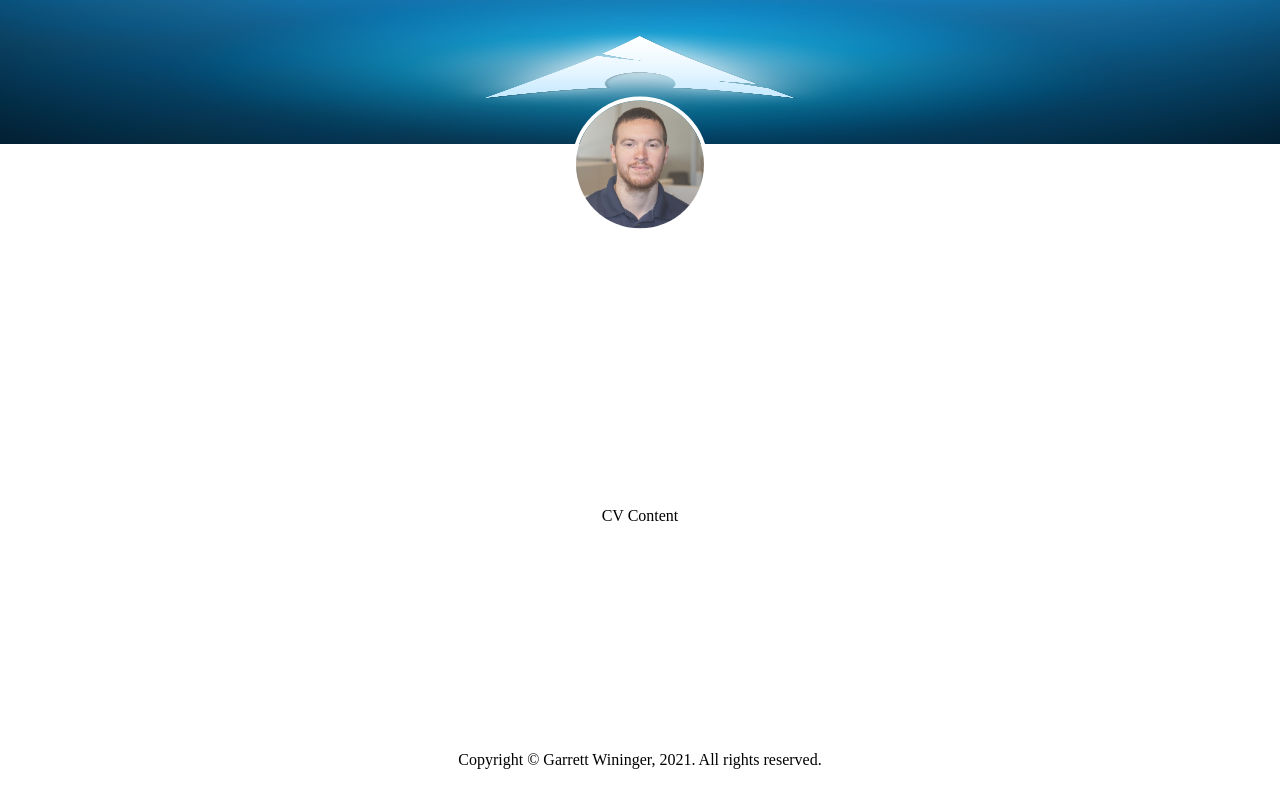
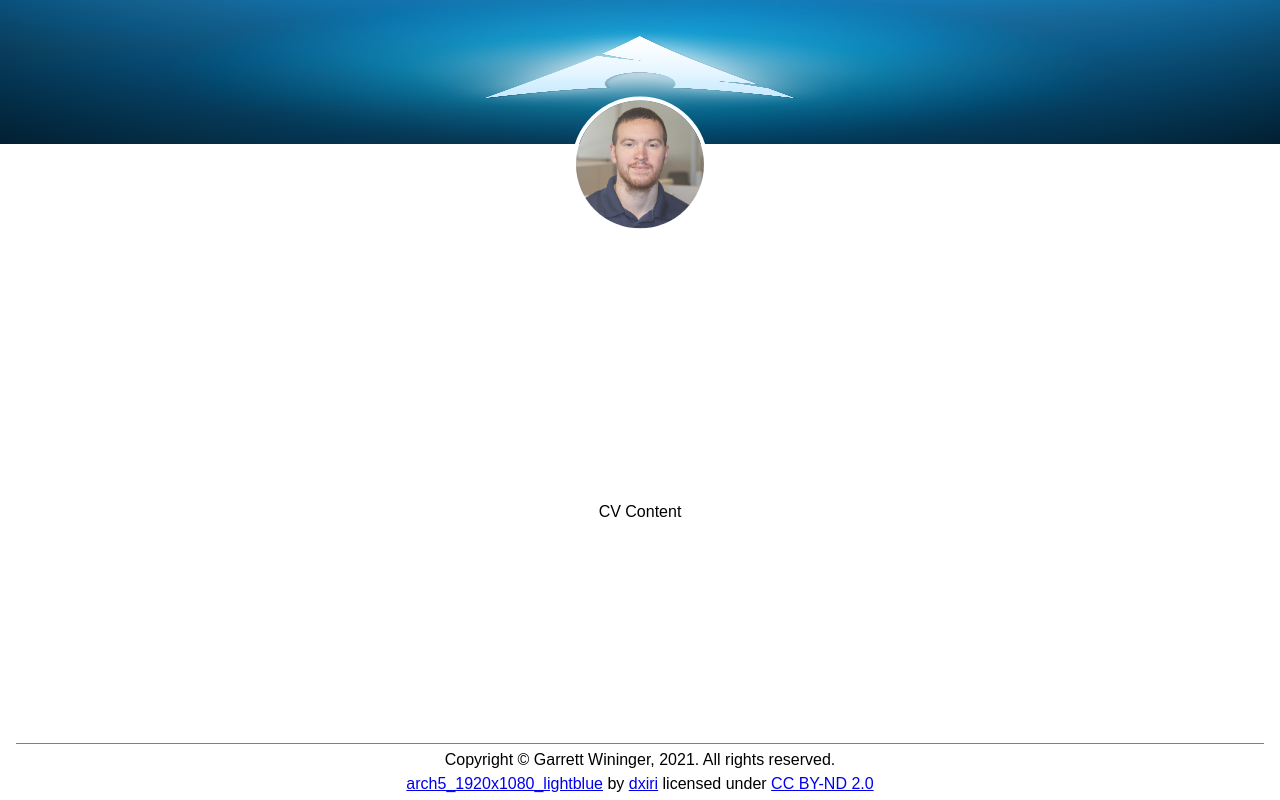
Before and after one commit to garrett-s-wininger/garrett-s-wininger.github.io, a React (Create React App) app: page / in a window 1280 px wide. Built offline with nearby package versions, Linux system fonts and the light colour scheme.

Commit message:
Addition of photo attribution to meet CC By-ND requirements, font selection

```diff
--- a/src/components/CopyrightFooter.js
+++ b/src/components/CopyrightFooter.js
@@ -3,11 +3,27 @@ import "./copyrightFooter.css";
 import * as React from 'react';
 
 const currentDate: Date = new Date();
+const imageAuthorName: string = 'dxiri';
+const imageAuthorUrl: string = 'https://flickr.com/photos/66346231@N06/';
+const imageLicenseName: string = 'CC BY-ND 2.0';
+const imageLicenseUrl: string = 'https://creativecommons.org/licenses/by-nd/2.0/legalcode';
+const imageName: string = 'arch5_1920x1080_lightblue';
+const imageUrl: string = 'https://flic.kr/p/ezV6vH';
+
+const styles = {
+    pageCopyrightNotice: {
+        marginBottom: '0.5rem'
+    }
+};
 
 const CopyrightFooter = (): React.MixedElement => {
     return (
         <footer className="copyrightFooter">
-            <p>{`Copyright \u00A9 Garrett Wininger, ${currentDate.getFullYear()}. All rights reserved.`}</p>
+            <p style={styles.pageCopyrightNotice}>{`Copyright \u00A9 Garrett Wininger, ${currentDate.getFullYear()}. All rights reserved.`}</p>
+            <p>
+                <a href={imageUrl}>{imageName}</a> by <a href={imageAuthorUrl}>{imageAuthorName}</a> licensed under
+                {' '}<a href={imageLicenseUrl}>{imageLicenseName}</a>
+            </p>
         </footer>
     );
 }
--- a/src/components/copyrightFooter.css
+++ b/src/components/copyrightFooter.css
@@ -1,9 +1,15 @@
 .copyrightFooter {
     align-items: stretch;
+    border-top-color: gray;
+    border-top-style: solid;
+    border-top-width: 0.01rem;
     display: flex;
-    flex-direction: horizontal;
+    flex-direction: column;
     grid-row: "footer";
     justify-content: center;
-    margin-bottom: 2rem;
+    margin-left: 1rem;
+    margin-right: 1rem;
+    padding-top: 0.5rem;
+    padding-bottom: 0.5rem;
     text-align: center;
 }
--- a/src/index.js
+++ b/src/index.js
@@ -1,5 +1,6 @@
 // @flow
 import './reset.css';
+import './resetOverrides.css'
 
 import App from './App';
 import React from 'react';
--- /dev/null
+++ b/src/resetOverrides.css
@@ -0,0 +1,15 @@
+html, body, div, span, applet, object, iframe,
+h1, h2, h3, h4, h5, h6, p, blockquote, pre,
+a, abbr, acronym, address, big, cite, code,
+del, dfn, em, img, ins, kbd, q, s, samp,
+small, strike, strong, sub, sup, tt, var,
+b, u, i, center,
+dl, dt, dd, ol, ul, li,
+fieldset, form, label, legend,
+table, caption, tbody, tfoot, thead, tr, th, td,
+article, aside, canvas, details, embed,
+figure, figcaption, footer, header, hgroup,
+menu, nav, output, ruby, section, summary,
+time, mark, audio, video {
+	font-family: Arial, Helvetica, sans-serif;
+}
```
